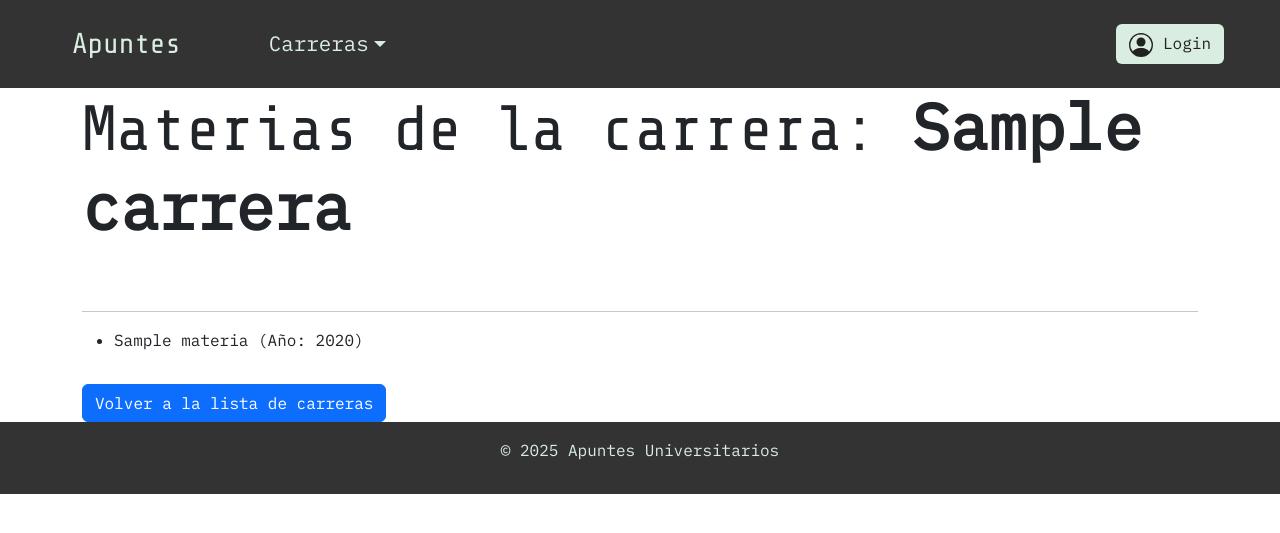
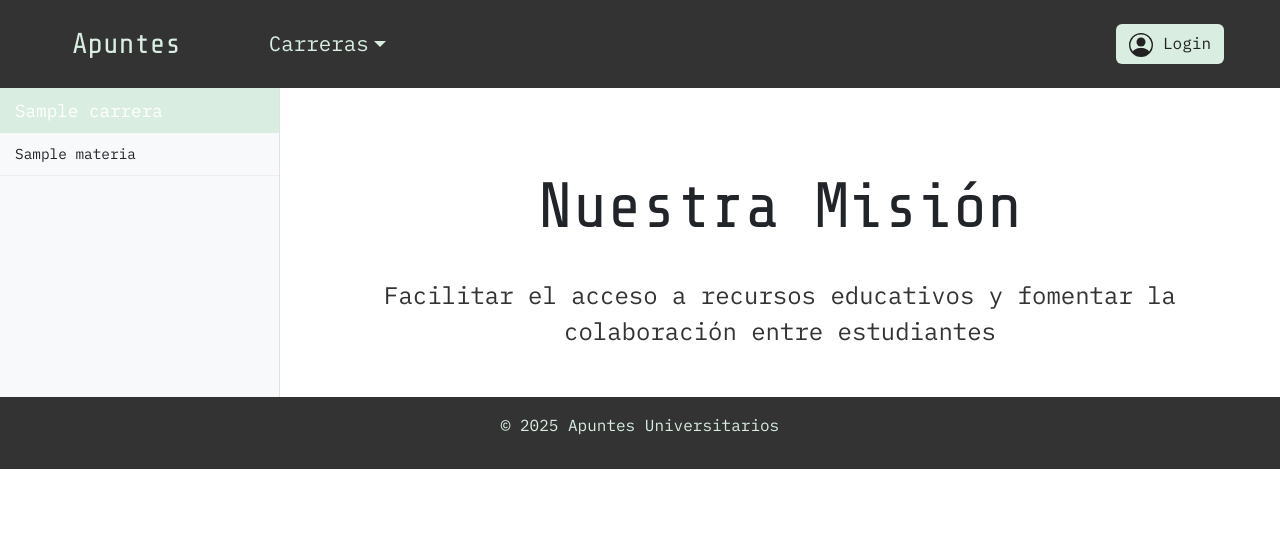
Before and after one commit to colochampre/django_apuntes, a Django app: page /materias/por_carrera/1/ in a window 1280 px wide. Shown: the top 533 px of the page. Run offline with Django 5.2, Linux system fonts and the light colour scheme; tables that the repository leaves empty hold one stand-in row (values such as "Sample post").

Commit message:
Recuperar diseño original de listar_materias con sidebar turquesa del 15 de noviembre

```diff
--- /dev/null
+++ b/apuntes/static/css/materias.css
@@ -0,0 +1,99 @@
+/*
+ * Contenido para: static/css/materias.css
+ * Estilos para el layout de la barra lateral.
+*/
+
+/* Este es el contenedor principal para las dos columnas.
+  - 'display: flex' crea las columnas.
+  - 'width: 100%' hace que ocupe todo el ancho de '.base-main'.
+  - 'flex-grow: 1' hace que ocupe todo el alto disponible
+    (ya que su padre '.base-main' es flex).
+*/
+.layout-container-sidebar {
+    display: flex;
+    width: 100%;
+    flex-grow: 1;
+    background-color: #ffffff; /* Fondo blanco para el área de contenido */
+}
+
+/*
+  La Barra Lateral (Sidebar)
+*/
+.sidebar {
+    width: 280px; /* Ancho fijo para la barra lateral (ajusta si prefieres) */
+    flex-shrink: 0; /* Evita que la barra se encoja si el contenido es mucho */
+    background-color: #f8f9fa; /* Un gris claro como en tu imagen */
+    border-right: 1px solid #dee2e6; /* Línea divisoria sutil */
+    overflow-y: auto; /* Añade scroll si la lista de materias es muy larga */
+    /* La altura se estira automáticamente para llenar el contenedor flex */
+}
+
+/*
+  El Área de Contenido Principal (donde va "Nuestra Misión")
+*/
+.content-area {
+    flex-grow: 1; /* Hace que ocupe todo el espacio restante */
+    padding: 2rem 3rem;
+    /*
+    Reutilizamos la fuente 'Share Tech Mono' que usas para
+    títulos en tu 'base.css' para que coincida con la imagen.
+    */
+    font-family: "Share Tech Mono", monospace;
+}
+
+.content-area h1 {
+    font-size: 4rem; /* Tamaño similar al 'h2' de tu 'base.css' */
+    text-align: center;
+    margin-top: 3rem;
+}
+
+.content-area p {
+    /*
+    Usamos la fuente 'IBM Plex Mono' de tu 'base.css'
+    para el texto normal.
+    */
+    font-family: "IBM Plex Mono", monospace;
+    font-size: 1.5rem; /* Texto más grande */
+    text-align: center;
+    margin-top: 2rem;
+    color: #333; /* Color de texto oscuro */
+}
+
+/*
+  Estilos para las secciones del sidebar (basados en tu imagen)
+*/
+.sidebar-section h3 {
+    /* Usamos un azul estándar de Bootstrap, que se parece al de tu imagen.
+    */
+    background-color: #d9eee1; /* Azul de Bootstrap */
+    color: white;
+    padding: 12px 15px;
+    margin: 0;
+    /* Usamos la fuente de tu 'base.css' para consistencia */
+    font-family: "IBM Plex Mono", monospace;
+    font-size: 1.1rem;
+}
+
+.sidebar-section ul {
+    list-style: none;
+    padding: 0;
+    margin: 0;
+}
+
+.sidebar-section ul li a {
+    display: block;
+    padding: 10px 15px;
+    text-decoration: none;
+    color: #212529; /* Color de texto estándar */
+    border-bottom: 1px solid #eee;
+    transition: all 0.2s ease;
+    font-size: 0.9rem;
+}
+
+/* Usamos los colores de tu propio 'base.css' para el hover,
+  manteniendo la consistencia del diseño.
+*/
+.sidebar-section ul li a:hover {
+    background-color: #d9eee1; /* Color 'hover' de tu nav */
+    color: #111;
+}
--- a/apuntes/templates/gestion_materias/listar_materias.html
+++ b/apuntes/templates/gestion_materias/listar_materias.html
@@ -1,30 +1,40 @@
 {% extends 'base.html' %}
+{% load static %}
 
 {% block title %}Materias de {{ carrera.nombre }}{% endblock %}
 
-{% load static %}
-{# Si tienes un CSS específico para materias, puedes añadirlo aquí #}
-{# <link rel="stylesheet" href="{% static 'css/materias.css' %}"> #}
+{% block otros_css %}
+    <link rel="stylesheet" href="{% static 'css/materias.css' %}">
+{% endblock %}
+
 
 {% block content %}
-<div class="container">
-    <h2>Materias de la carrera: <strong>{{ carrera.nombre }}</strong></h2>
-    <hr>
+<div class="layout-container-sidebar">
 
-    {% if materias %}
-        <div class="lista-materias">
+    <aside class="sidebar">
+
+        <div class="sidebar-section">
+            <h3>{{ carrera.nombre }}</h3>
+
             <ul>
                 {% for materia in materias %}
-                    <li>{{ materia.nombre }} (Año: {{ materia.anio }})</li>
+                    <li>
+                        <a href="#">{{ materia.nombre }}</a>
+                    </li>
+                {% empty %}
+                    <li style="padding: 10px 15px; color: #666;">
+                        No hay materias cargadas.
+                    </li>
                 {% endfor %}
             </ul>
         </div>
-    {% else %}
-        <div class="alert alert-warning" role="alert">
-            Aún no se han asignado materias para esta carrera.
-        </div>
-    {% endif %}
 
-    <a href="{% url 'gestion_carreras:lista_carreras' %}" class="btn btn-primary mt-3">Volver a la lista de carreras</a>
+    </aside>
+
+    <main class="content-area">
+        <h1>Nuestra Misión</h1>
+        <p>Facilitar el acceso a recursos educativos y fomentar la colaboración entre estudiantes</p>
+    </main>
+
 </div>
 {% endblock %}
```
